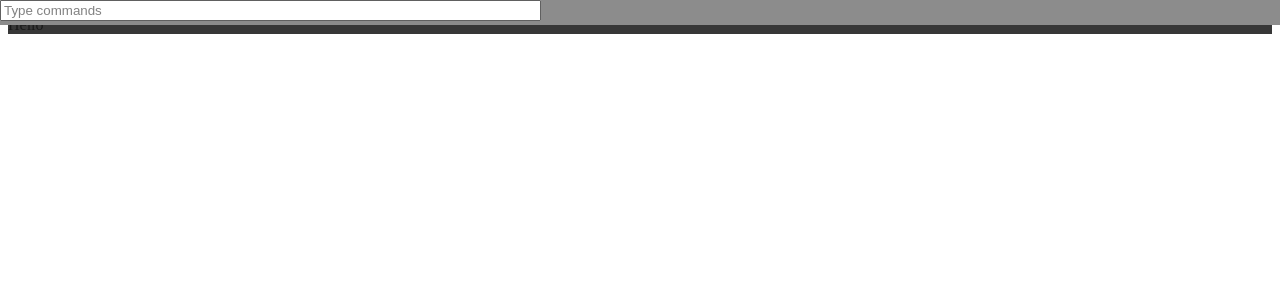
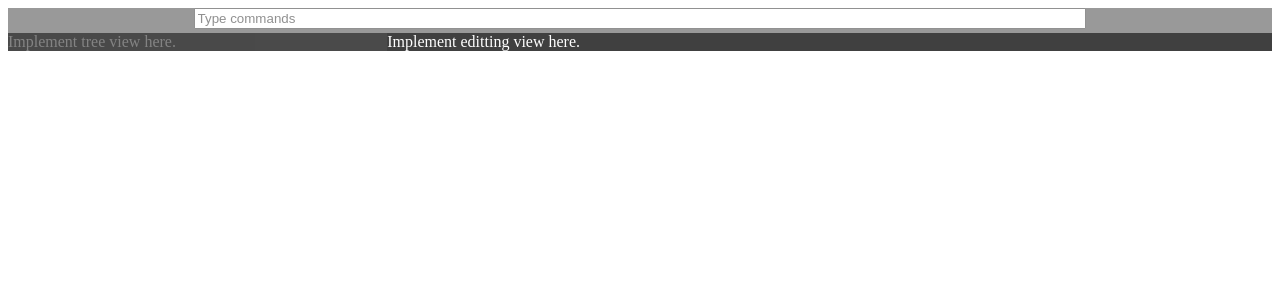
Before and after one commit to javaboy-github/tech-editor, a React (Vite) app: page / in a window 1280 px wide. Shown: the top 300 px of the page. Built offline with nearby package versions, Linux system fonts and the light colour scheme.

Commit message:
add: two view

```diff
--- /dev/null
+++ b/components/layout/Edit.tsx
@@ -0,0 +1,12 @@
+import {css} from "@emotion/css";
+
+export default function Edit() {
+	return <div className={css`
+				flex: 70%;
+				height: 100%;
+				opacity: 1;
+				background-color: #111;
+		`}>
+		Implement editting view here.
+	</div>
+}
--- a/components/layout/TitleBar.tsx
+++ b/components/layout/TitleBar.tsx
@@ -8,14 +8,17 @@ export default function TitleBar() {
 			margin: 0;
 			background-color: gray;
 			padding: 0;
-			position: absolute;
+			position: sticky;
 			top: 0;
 			left: 0;
 			opacity: 1;
+			z-index: 99;
 		`}>
 		<input className={css`
 			margin: auto;
-			width: 40em;
+			width: 70%;
+			display: block;
+			margin: auto;
 		`} placeholder="Type commands" />
 	</div>
 }
--- /dev/null
+++ b/components/layout/Tree.tsx
@@ -0,0 +1,12 @@
+import {css} from "@emotion/css";
+
+export default function Tree() {
+	return <div className={css`
+				width: 30%;
+				height: 100%;
+				opacity: 0.3;
+				background-color: #111;
+		`}>
+		Implement tree view here.
+	</div>
+}
--- a/src/App.tsx
+++ b/src/App.tsx
@@ -1,19 +1,29 @@
 import ReactDOM from "react-dom";
 import TitleBar from "../components/layout/TitleBar"
 import {css, cx} from "@emotion/css";
+import Tree from "../components/layout/Tree";
+import Edit from "../components/layout/Edit";
 
 export default function App() {
 	return (
 		<div className={css`
 			background-color: #222;
-			opacity: 0.9;
 			height: 100%;
 			width: 100%;
 			margin: 0;
 			padding: 0;
+			color: white;
+			opacity: 0.8;
 			`}>
 			<TitleBar />
-			<p>Hello</p>
+			<div className={css`
+				width: 100%;
+				height: 100%;
+				display: flex;
+				`}>
+				<Tree />
+				<Edit />
+			</div>
 		</div>
 	);
 }
```
